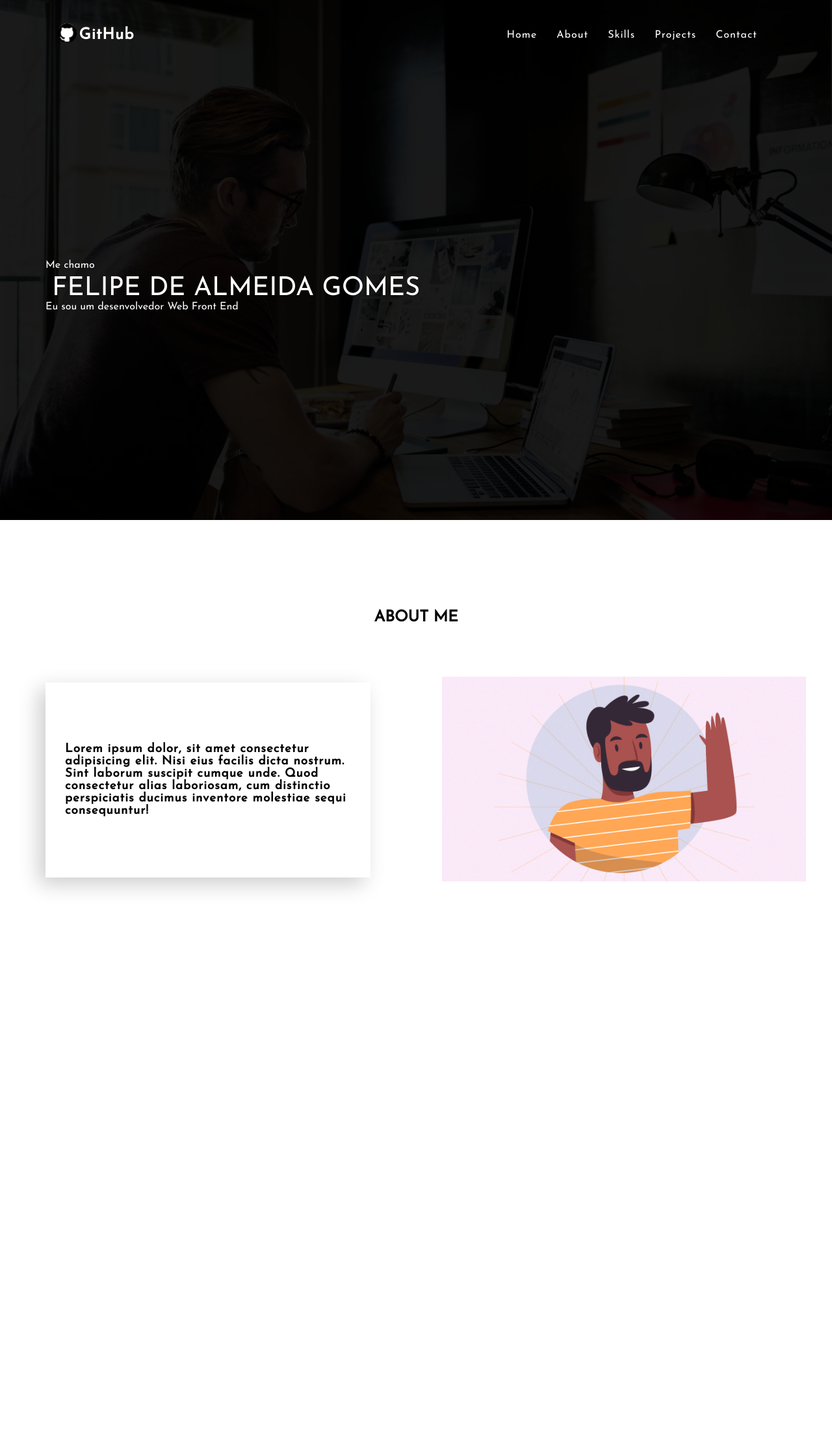
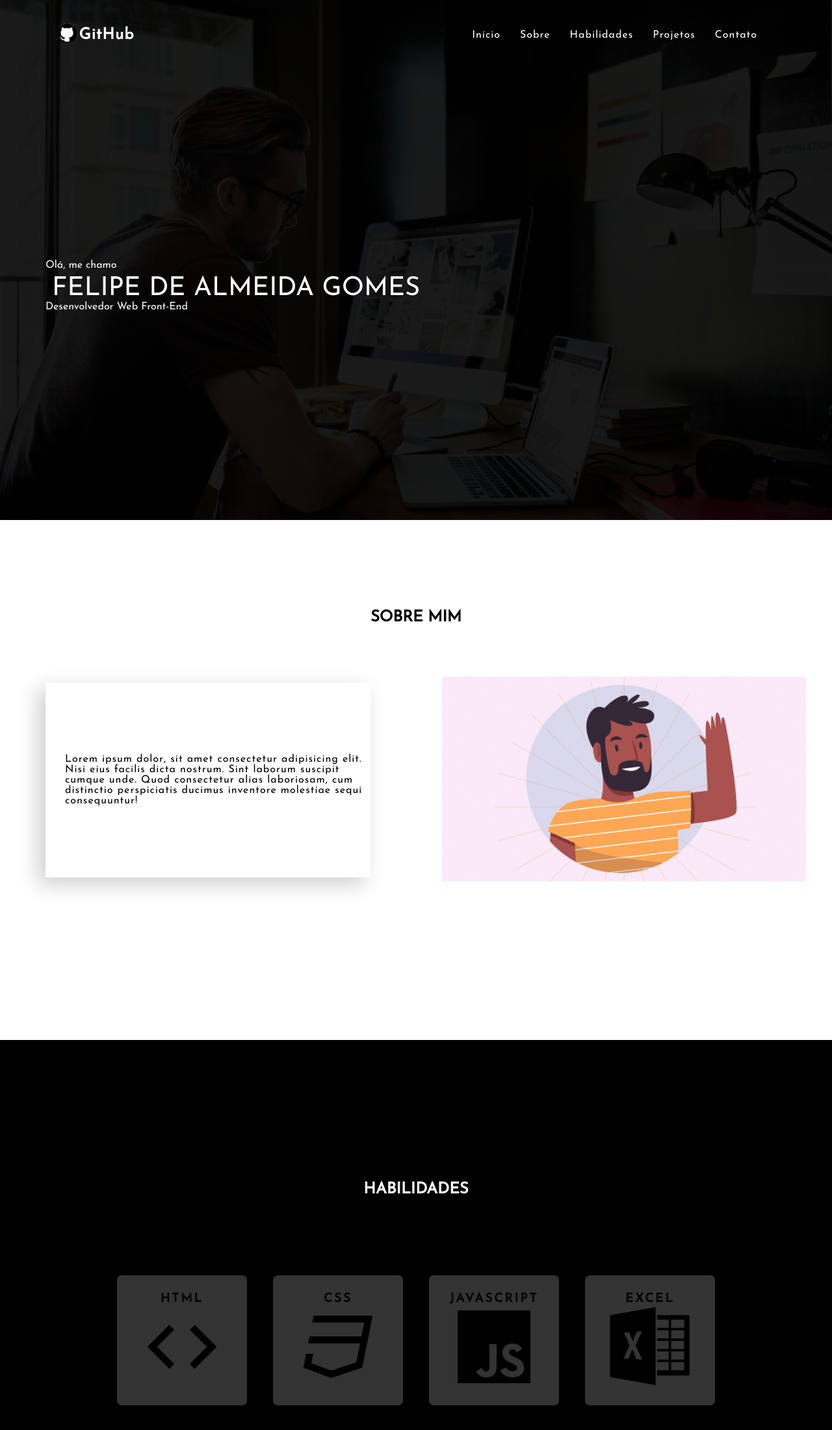
Before and after one commit to felipe-agomes/portifolio, a plain HTML site: page index.html in a window 1280 px wide. Shown: the whole page at 65% size. Before the commit the page ends 1600 px from the top, so only its background shows below. Drawn offline with Linux system fonts and the light colour scheme.

Commit message:
:construction: Criado a parte das skills

```diff
--- a/css/style.css
+++ b/css/style.css
@@ -146,7 +146,7 @@ header.sticky .navegarion--menu a
     min-width: 350px;
     box-shadow: -10px 10px 30px rgba(0,0,0,0.2);
 }
-.about .person--description div h3
+.about .person--description div p
 {
     position: absolute;
     top: 50%;
@@ -163,3 +163,139 @@ header.sticky .navegarion--menu a
     padding: 40px;
     min-width: 400px;
 }
+.skills
+{
+    display: flex;
+    align-items: center;
+    justify-content: center;
+    flex-direction: column;
+    min-height: 100vh;
+    background: #000;
+}
+.skills .header h2
+{
+    color: #fff;
+    margin-bottom: 100px;
+    text-transform: uppercase;
+}
+.skills .cards
+{
+    display: flex;
+    flex-wrap: wrap;
+}
+.skills .cards h3
+{
+    text-transform: uppercase;
+    font-weight: 700;
+    letter-spacing: 3px;
+}
+.skills .cards .skills--card
+{
+    display: flex;
+    justify-content: center;
+    align-items: center;
+    flex-direction: column;
+    position: relative;
+    width: 200px;
+    height: 200px;
+    background: rgb(51, 51, 51);
+    margin: 20px;
+    border-radius: 7px;
+    overflow: hidden;
+}
+.skills .cards .skills--card span
+{
+    transition: .5s;
+    opacity: 0;
+}
+.skills .cards .skills--card:hover span
+{
+    opacity: 1;
+}
+.skills .cards .skills--card span:nth-child(1)
+{
+    position: absolute;
+    background: linear-gradient(to right, transparent, rgb(44, 64, 245));
+    top: 0;
+    left: 0;
+    width: 100%;
+    height: 2px;
+    animation: animacao1 2s linear infinite;
+}
+@keyframes animacao1
+{
+    0%
+    {
+        left: -100%;
+    }
+    100%
+    {
+        left: 100%;
+    }
+}
+.skills .cards .skills--card span:nth-child(2)
+{
+    position: absolute;
+    background: linear-gradient(to bottom, transparent, rgb(44, 64, 245));
+    top: 0;
+    right: 0;
+    width: 2px;
+    height: 100%;
+    animation: animacao2 2s linear infinite;
+    animation-delay: 1s;
+}
+@keyframes animacao2
+{
+    0%
+    {
+        top: -100%;
+    }
+    100%
+    {
+        top: 100%;
+    }
+}
+.skills .cards .skills--card span:nth-child(3)
+{
+    position: absolute;
+    background: linear-gradient(to left, transparent, rgb(44, 64, 245));
+    bottom: 0;
+    right: 0;
+    width: 100%;
+    height: 2px;
+    animation: animacao3 2s linear infinite;
+    animation-delay: 2s;
+}
+@keyframes animacao3
+{
+    0%
+    {
+        right: -100%;
+    }
+    100%
+    {
+        right: 100%;
+    }
+}
+.skills .cards .skills--card span:nth-child(4)
+{
+    position: absolute;
+    background: linear-gradient(to top, transparent, rgb(44, 64, 245));
+    bottom: 0;
+    left: 0;
+    width: 2px;
+    height: 100%;
+    animation: animacao4 2s linear infinite;
+    animation-delay: 3s;
+}
+@keyframes animacao4
+{
+    0%
+    {
+        bottom: -100%;
+    }
+    100%
+    {
+        bottom: 100%;
+    }
+}
--- a/index.html
+++ b/index.html
@@ -3,47 +3,87 @@
 <head>
     <meta name="viewport" content="width=device-width, initial-scale=1.0">
     <meta charset="UTF-8">
-    <title>Felipe | Portifólio</title>
+    <title>Portfólio | Felipe</title>
     <link rel="stylesheet" href="/css/style.css">
 </head>
 <body>
     <header>
         <label class="link--github">
-            <a href="https://github.com/" target="blank">
+            <a href="https://github.com/felipe-AGomes" target="blank">
                 <div>
                     <img src="./img/github.png" alt="GitHub Image">
                 </div>GitHub</a>
         </label>
         <ul class="navegarion--menu">
-            <li><a href="#home" class="li">Home</a></li>
-            <li><a href="#about" class="li">About</a></li>
-            <li><a href="#" class="li">Skills</a></li>
-            <li><a href="#" class="li">Projects</a></li>
-            <li><a href="#" class="li">Contact</a></li>
+            <li><a href="#home" class="li">Início</a></li>
+            <li><a href="#about" class="li">Sobre</a></li>
+            <li><a href="#skills" class="li">Habilidades</a></li>
+            <li><a href="#" class="li">Projetos</a></li>
+            <li><a href="#" class="li">Contato</a></li>
         </ul>
     </header>
     <section class="home" id="home">
         <img src="./img/teste.jpg" alt="img">
         <div class="presentation">
-            <h2>Me chamo</h2>
+            <h2>Olá, me chamo</h2>
             <div class="my--name">
                 <h2>Felipe De Almeida Gomes</h2>
             </div>
-            <h2>Eu sou um desenvolvedor Web Front End</h2>
+            <h2>Desenvolvedor Web Front-End</h2>
         </div>
     </section>
 
     <section class="about" id="about">
         <div class="about--me">
-            <h2>about me</h2>
+            <h2>Sobre mim</h2>
         </div>
         <div class="person--description">
             <div>
-                <h3>Lorem ipsum dolor, sit amet consectetur adipisicing elit. Nisi eius facilis dicta nostrum. Sint laborum suscipit cumque unde. Quod consectetur alias laboriosam, cum distinctio perspiciatis ducimus inventore molestiae sequi consequuntur!</h3>
+                <p>Lorem ipsum dolor, sit amet consectetur adipisicing elit. Nisi eius facilis dicta nostrum. Sint laborum suscipit cumque unde. Quod consectetur alias laboriosam, cum distinctio perspiciatis ducimus inventore molestiae sequi consequuntur!</p>
             </div>
         </div>
         <div class="profile--img">
             <img src="./img/fotoProvisoriaDePerfil.png" alt="Foto minha">
+        </div>
+    </section>
+
+    <section class="skills" id="skills">
+        <div class="header">
+            <h2>habilidades</h2>
+        </div>
+        <div class="cards">
+            <div class="skills--card html">
+                <span></span>
+                <span></span>
+                <span></span>
+                <span></span>
+                <h3>html</h3>
+                <img src="./img/imageHtml.png" alt="html">
+            </div>
+            <div class="skills--card css">
+                <span></span>
+                <span></span>
+                <span></span>
+                <span></span>
+                <h3>css</h3>
+                <img src="./img/imageCss.png" alt="html">
+            </div>
+            <div class="skills--card js">
+                <span></span>
+                <span></span>
+                <span></span>
+                <span></span>
+                <h3>javascript</h3>
+                <img src="./img/imageJavaScript.png" alt="html">
+            </div>
+            <div class="skills--card excel">
+                <span></span>
+                <span></span>
+                <span></span>
+                <span></span>
+                <h3>excel</h3>
+                <img src="./img/imageExcel.png" alt="html">
+            </div>
         </div>
     </section>
     <script>
```
Also changed, not shown: img/imageCss.png (added), img/imageExcel.png (added), img/imageHtml.png (added), img/imageJavaScript.png (added).
